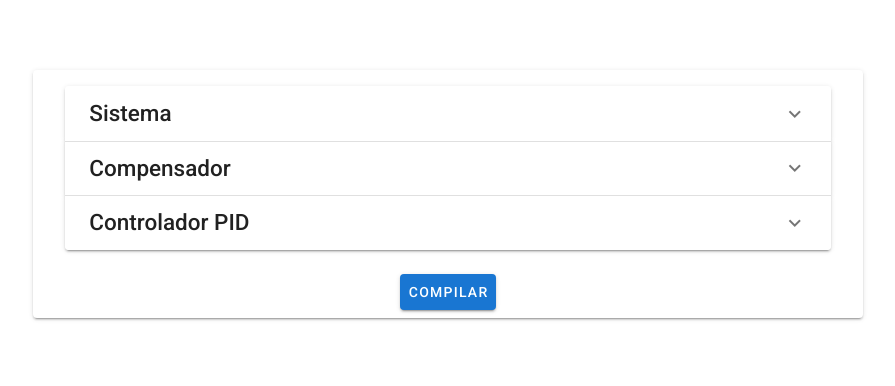
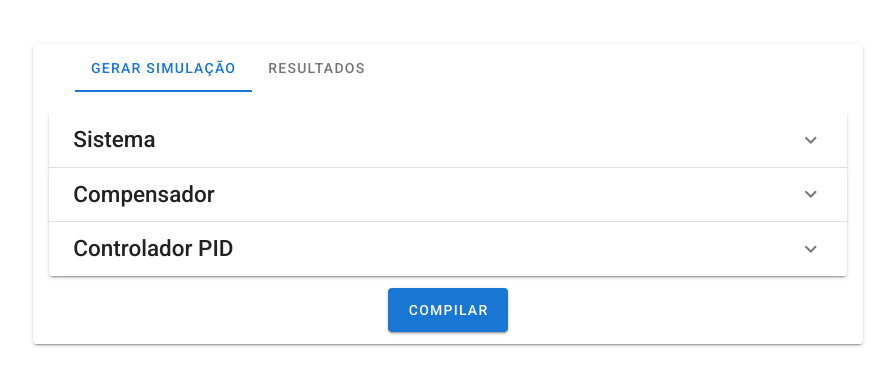
Before and after one commit to RafaelChavesPB/ControlSim-Front, a Nuxt app: page / in a window 1280 px wide. Shown: the part 206-592 px from the top of the page, without its empty margins (192-1087 px from the left). Built offline with nearby package versions, Linux system fonts and the light colour scheme.

Commit message:
Adição de tab

```diff
--- a/components/SimulationForm.vue
+++ b/components/SimulationForm.vue
@@ -1,7 +1,13 @@
 <template>
   <v-card>
-    <v-card-text>
+    <v-tabs v-model="tab" align-with-title>
+      <v-tab href="#form"> Gerar simulação </v-tab>
+      <v-tab href="#results"> Resultados </v-tab>
+    </v-tabs>
+    <v-tabs-items v-model="tab" class="mt-5">
+      <v-tab-item value="form">
         <v-form ref="form" @submit.prevent="submitForm">
+
           <v-expansion-panels popout>
             <v-expansion-panel>
               <v-expansion-panel-header>
@@ -62,6 +68,7 @@
                 </v-row>
               </v-expansion-panel-content>
             </v-expansion-panel>
+
             <v-expansion-panel>
               <v-expansion-panel-header>
                 <h2 class="font-weight-medium">Compensador</h2>
@@ -121,6 +128,7 @@
                 </v-row>
               </v-expansion-panel-content>
             </v-expansion-panel>
+
             <v-expansion-panel>
               <v-expansion-panel-header>
                 <h2 class="font-weight-medium">
@@ -164,11 +172,14 @@
               </v-expansion-panel-content>
             </v-expansion-panel>
           </v-expansion-panels>
+
+          <div class="d-flex justify-center my-3">
+            <v-btn type="submit" color="primary" large>Compilar</v-btn>
+          </div>
+
         </v-form>
-    </v-card-text>
-    <v-card-actions class="d-flex justify-center">
-      <v-btn type="submit" color="primary" size="big">Compilar</v-btn>
-    </v-card-actions>
+      </v-tab-item>
+    </v-tabs-items>
   </v-card>
 </template>
 
@@ -177,6 +188,7 @@ export default {
   name: "SimulationForm",
   data() {
     return {
+      tab: "",
       items: ["Polinomial", "Racional"],
       system: {
         gain: "1",
```
Lines whose indentation alone changed are shown as unchanged.
